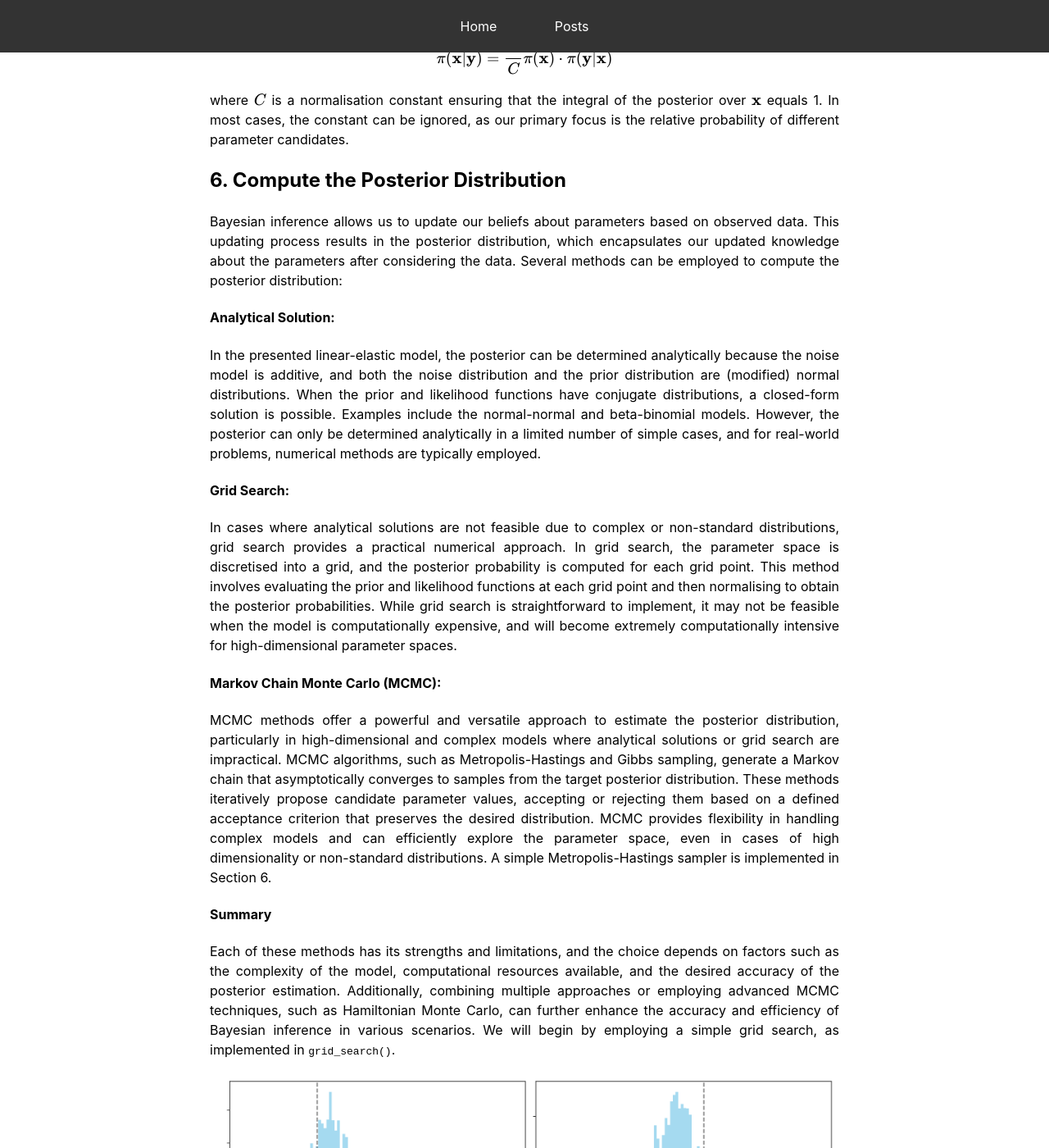
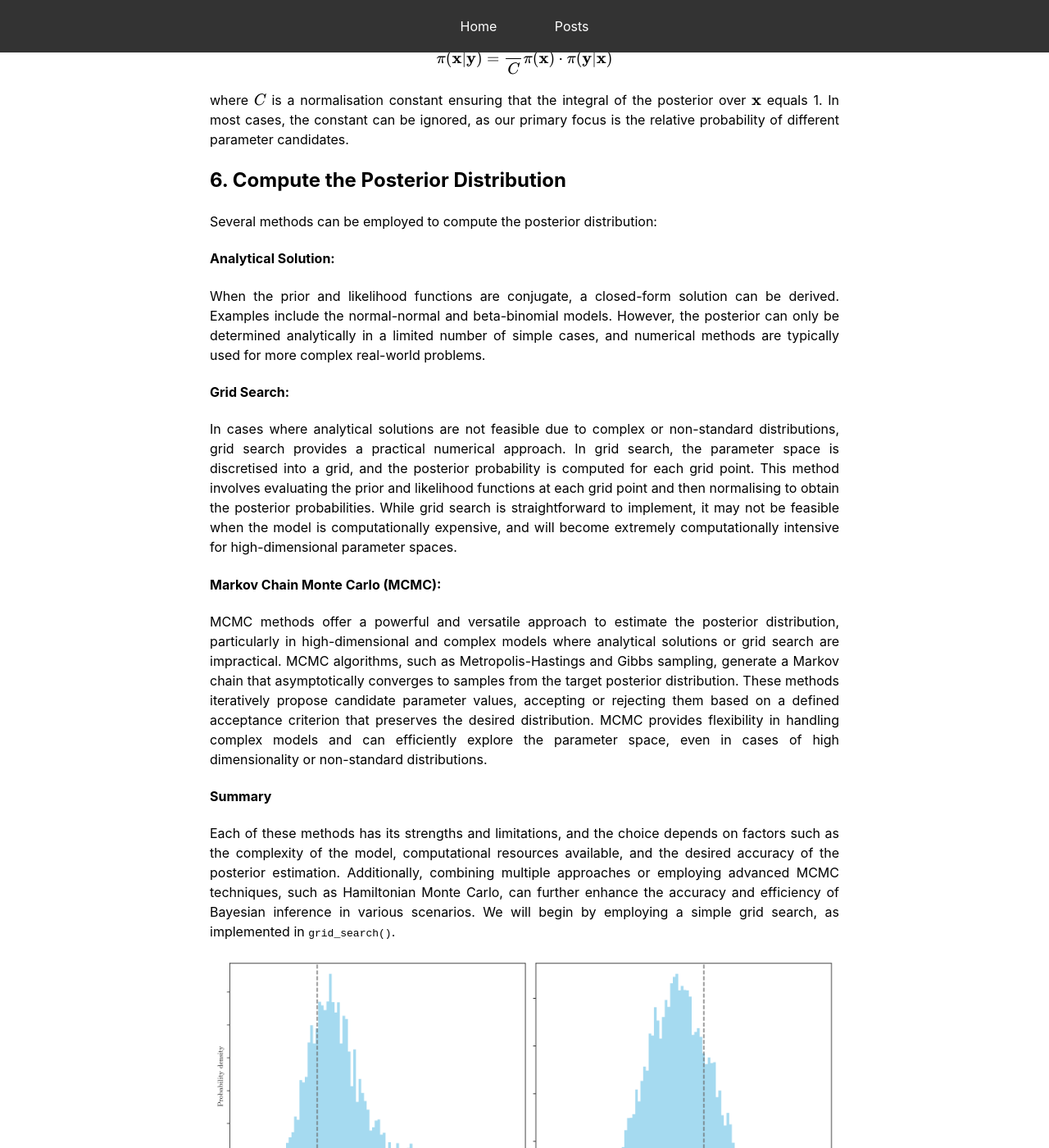
Before and after one commit to mark-hobbs/mark-hobbs.github.io, a Jekyll site: the page built from _posts/2024-12-02-bayesian-inference.md, in a window 1280 px wide and 1400 px high, scrolled down 5669 px. Shown: the whole window at 82% size. Built offline with Jekyll 4.4.1, drawn with Linux system fonts in a browser that asks for light colours; formulas are drawn with MathJax 3; some of the changed text lies outside the part shown.

Commit message:
General updates

```diff
--- a/_posts/2024-12-02-bayesian-inference.md
+++ b/_posts/2024-12-02-bayesian-inference.md
@@ -119,7 +119,7 @@ This expresses the belief that the parameters $\textbf{x}$ are normally distribu
 
 ### 5.5 Posterior $\pi(\textbf{x}|\textbf{y})$
 
-The posterior distribution combines the prior and likelihood to update our belief about the parameters $\textbf{x}$ after observing the data $\textbf{y}$. The posterior is given by:
+The posterior distribution represents our belief about the parameters $\textbf{x}$ after observing the data $\textbf{y}$. The posterior is given by:
 
 $$
 \pi(\textbf{x}|\textbf{y}) \propto \pi(\textbf{x}) \cdot \pi(\textbf{y}|\textbf{x})
@@ -135,11 +135,11 @@ where $C$ is a normalisation constant ensuring that the integral of the posterio
 
 ## 6. Compute the Posterior Distribution
 
-Bayesian inference allows us to update our beliefs about parameters based on observed data. This updating process results in the posterior distribution, which encapsulates our updated knowledge about the parameters after considering the data. Several methods can be employed to compute the posterior distribution:
+Several methods can be employed to compute the posterior distribution:
 
 #### Analytical Solution:
 
-In the presented linear-elastic model, the posterior can be determined analytically because the noise model is additive, and both the noise distribution and the prior distribution are (modified) normal distributions. When the prior and likelihood functions have conjugate distributions, a closed-form solution is possible. Examples include the normal-normal and beta-binomial models. However, the posterior can only be determined analytically in a limited number of simple cases, and for real-world problems, numerical methods are typically employed.
+When the prior and likelihood functions are conjugate, a closed-form solution can be derived. Examples include the normal-normal and beta-binomial models. However, the posterior can only be determined analytically in a limited number of simple cases, and numerical methods are typically used for more complex real-world problems.
 
 #### Grid Search:
 
@@ -147,7 +147,7 @@ In cases where analytical solutions are not feasible due to complex or non-stand
 
 #### Markov Chain Monte Carlo (MCMC):
 
-MCMC methods offer a powerful and versatile approach to estimate the posterior distribution, particularly in high-dimensional and complex models where analytical solutions or grid search are impractical. MCMC algorithms, such as Metropolis-Hastings and Gibbs sampling, generate a Markov chain that asymptotically converges to samples from the target posterior distribution. These methods iteratively propose candidate parameter values, accepting or rejecting them based on a defined acceptance criterion that preserves the desired distribution. MCMC provides flexibility in handling complex models and can efficiently explore the parameter space, even in cases of high dimensionality or non-standard distributions. A simple Metropolis-Hastings sampler is implemented in Section 6.
+MCMC methods offer a powerful and versatile approach to estimate the posterior distribution, particularly in high-dimensional and complex models where analytical solutions or grid search are impractical. MCMC algorithms, such as Metropolis-Hastings and Gibbs sampling, generate a Markov chain that asymptotically converges to samples from the target posterior distribution. These methods iteratively propose candidate parameter values, accepting or rejecting them based on a defined acceptance criterion that preserves the desired distribution. MCMC provides flexibility in handling complex models and can efficiently explore the parameter space, even in cases of high dimensionality or non-standard distributions.
 
 #### Summary
 
```
